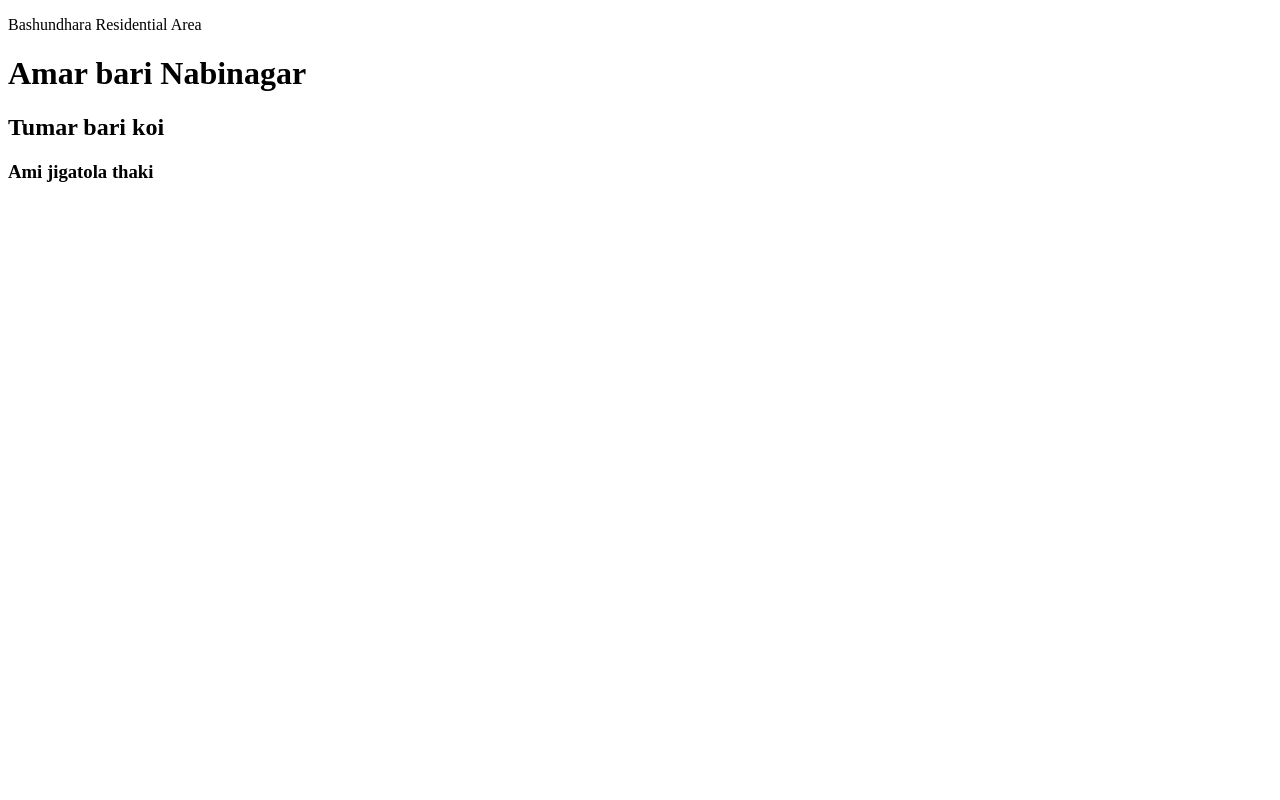
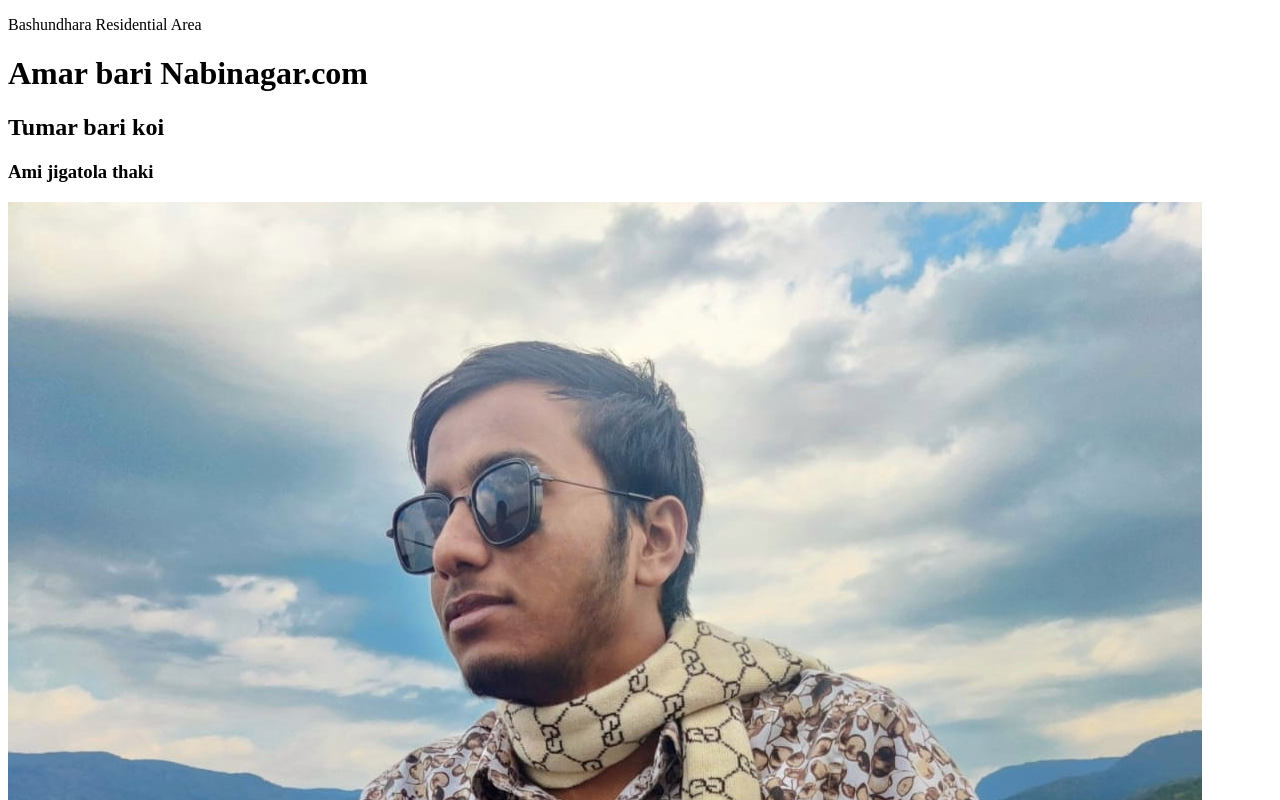
Before and after one commit to iamalmamun/my-second-repo, a plain HTML site: page index.html in a window 1280 px wide. Shown: the top 800 px of the page. Drawn offline with Linux system fonts and the light colour scheme.

Commit message:
image added

```diff
--- a/index.html
+++ b/index.html
@@ -8,9 +8,11 @@
 </head>
 <body>
     <p>Bashundhara Residential Area</p>
-    <h1>Amar bari Nabinagar</h1>
+    <h1>Amar bari Nabinagar.com</h1>
     <h2>Tumar bari koi</h2>
     <h3>Ami jigatola thaki</h3>
+    <img src="Mamun.jpg">
+    <img src="Tamim Iqbal.jpg">
 
 </body>
 </html>
```
Also changed, not shown: Mamun.jpg (added), Tamim Iqbal.jpg (added).
